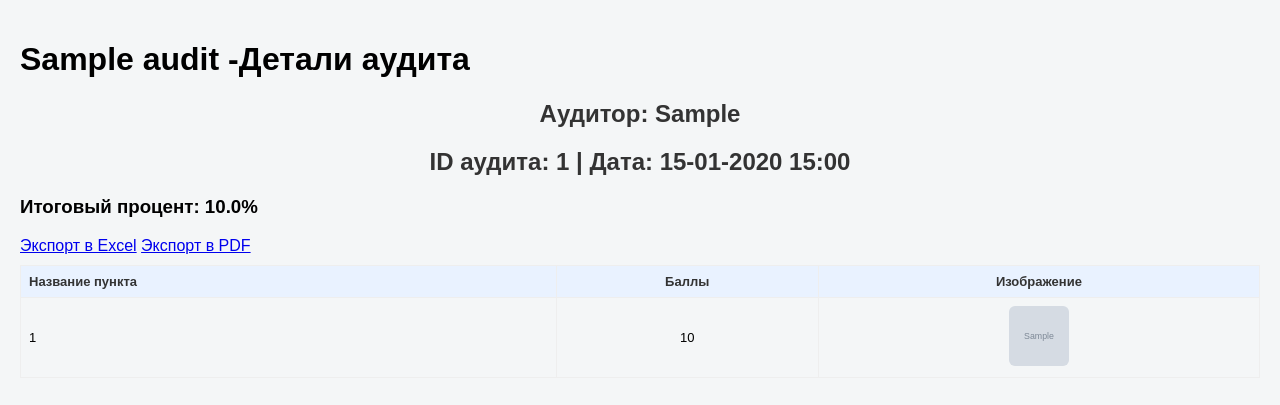
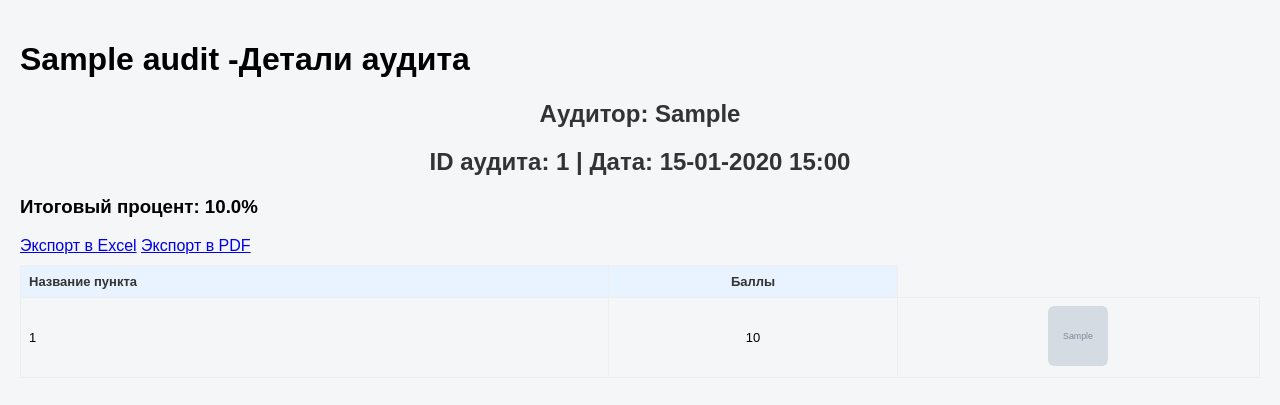
Before and after one commit to Abdullayevsardor/Maxway, a Django app: a page that uses checklist/templates/audit_filial_detail.html in a window 1280 px wide. Shown: the top 405 px of the page. Run offline with Django 5.2, Linux system fonts and the light colour scheme; tables that the repository leaves empty hold one stand-in row (values such as "Sample post"); grey boxes marked "Sample" are stand-in pictures.

Commit message:
Update audit_filial_detail.html

```diff
--- a/checklist/templates/audit_filial_detail.html
+++ b/checklist/templates/audit_filial_detail.html
@@ -246,7 +246,10 @@
             <tr>
               <th>Название пункта</th>
               <th>Баллы</th>
-              <th>Изображение</th>
+
+             <!-- rasm olib tashlandi  -->
+              <!-- <th>Изображение</th> -->
+
             </tr>
           </thead>
           <tbody>
@@ -283,11 +286,11 @@
 {% endif %}
 
 <!-- <img src="{{ image }}" class="image-preview" onclick="openImageModal(this.src)"> -->
-
+<!--
 <div id="imageModal" class="modal" onclick="closeImageModal()">
   <span class="close">&times;</span>
   <img class="modal-content" id="modalImage">
-</div>
+</div> -->
 
 {% endblock %}
 
```
